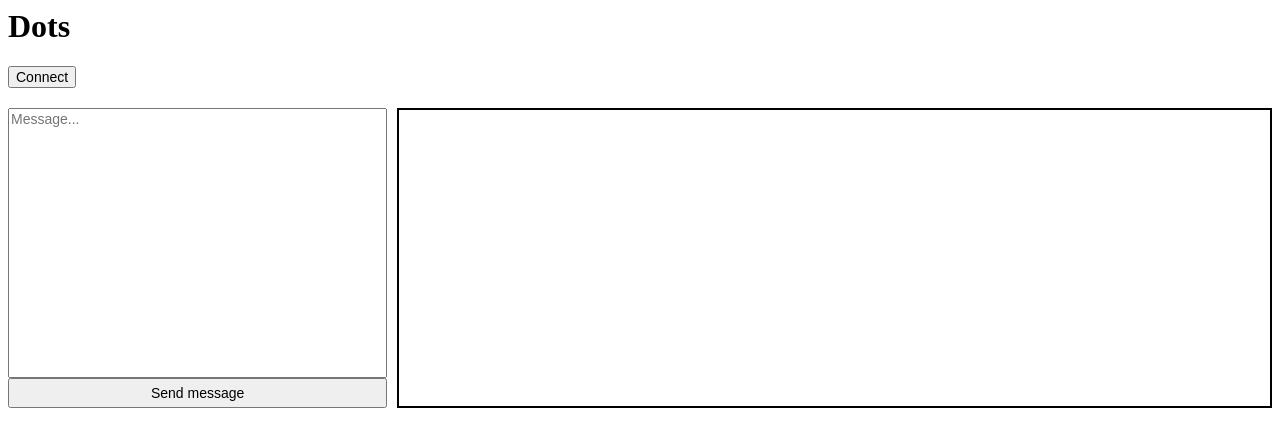
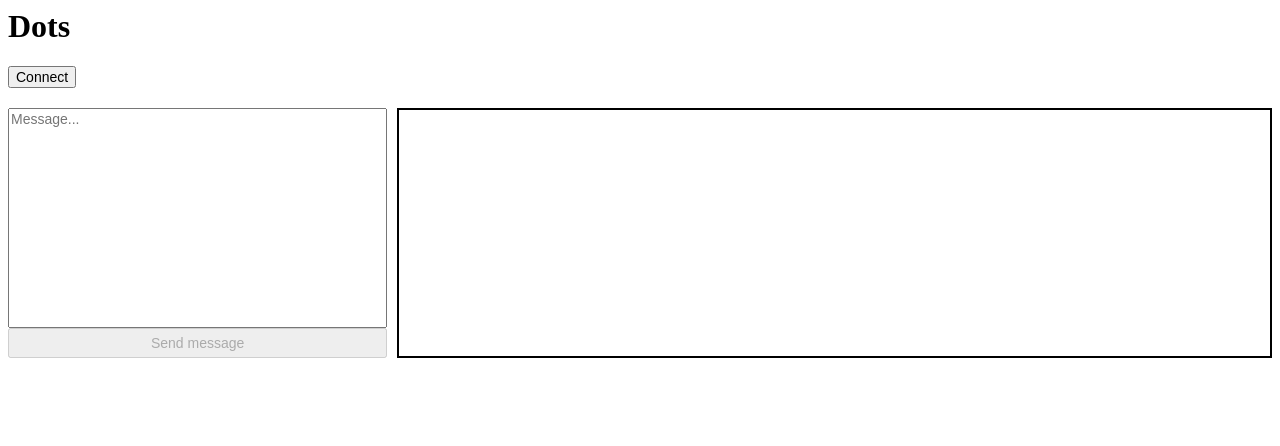
Before and after one commit to tamj0rd2/lilthing, a React app: page / in a window 1280 px wide. Shown: the top 446 px of the page. Built offline with nearby package versions, Linux system fonts and the light colour scheme.

Commit message:
Broadcast messages!

```diff
--- a/package.json
+++ b/package.json
@@ -5,7 +5,7 @@
   "main": "index.js",
   "scripts": {
     "test": "echo \"Error: no test specified\" && exit 1",
-    "server": "nodemon --watch src/server.ts -x ts-node src/server.ts --delay 2",
+    "server": "nodemon --watch src/server.ts -x ts-node src/server.ts --delay 2 --signal SIGTERM",
     "watch": "webpack -w --color --hot",
     "start": "concurrently -s -n server,watch -c blue,green 'npm:server' 'npm:watch'"
   },
@@ -17,6 +17,7 @@
     "react": "^16.13.1",
     "react-dom": "^16.13.1",
     "styled-components": "^5.0.1",
+    "uuid": "^7.0.2",
     "ws": "^7.2.3"
   },
   "devDependencies": {
@@ -27,6 +28,7 @@
     "@types/express": "^4.17.3",
     "@types/node": "^12.12.31",
     "@types/styled-components": "^5.0.1",
+    "@types/uuid": "^7.0.2",
     "@types/webpack-dev-middleware": "^3.7.0",
     "@types/webpack-env": "^1.15.1",
     "@types/webpack-hot-middleware": "^2.25.0",
--- a/src/client/App.tsx
+++ b/src/client/App.tsx
@@ -1,12 +1,19 @@
 import React, { useState, useCallback } from 'react'
-import { MessageList, Debug, MessageForm, AppStyle } from './styles'
+import { MessageList, Debug, MessageForm, AppStyle, MessageItem } from './styles'
+import { useRef } from 'react'
+import { useEffect } from 'react'
 
-export type Message = { info: string }
+export interface Message {
+  info: string,
+  source: string
+}
 
 const App = () => {
   const [isConnected, setIsConnected] = useState<boolean>(false)
   const [ws, setWs] = useState<WebSocket | null>(null)
-  const [received, setReceived] = useState<Message[]>([])
+  const [messages, setMessages] = useState<Message[]>([])
+  const [messageText, setMessageText] = useState("")
+  const messageListRef = useRef<HTMLUListElement>(null)
 
   const toggleConnection = useCallback(() => {
     const shouldConnect = !isConnected
@@ -14,8 +21,10 @@ const App = () => {
     if (shouldConnect) {
       const wsNew = new WebSocket('ws://localhost:8080')
 
-      wsNew.onopen = function open() {
+      wsNew.onopen = function open(e) {
         wsNew.send('I connected :D')
+        console.log(this)
+        console.log(e)
       }
 
       wsNew.onmessage = function incoming({ data }) {
@@ -23,10 +32,10 @@ const App = () => {
         try {
           message = JSON.parse(data)
         } catch (err) {
-          message = { info: data }
+          message = { info: data, source: 'server' }
         }
 
-        setReceived(received => [...received, message])
+        setMessages(messages => [...messages, message])
       }
 
       setWs(wsNew)
@@ -35,19 +44,42 @@ const App = () => {
     }
 
     setIsConnected(shouldConnect)
-  }, [isConnected, setIsConnected, setReceived])
+  }, [isConnected, setIsConnected, setMessages])
+
+  const onMessageSubmit = useCallback((e: React.FormEvent<HTMLFormElement>) => {
+    e.preventDefault()
+
+    if (ws && ws.readyState === 1) {
+      ws.send(messageText)
+
+      const message: Message = { info: messageText, source: 'self' }
+      setMessages(messages => [...messages, message])
+
+      setMessageText("")
+    } else {
+      alert("Error. WS is either undefined or has bad readystate of " + ws?.readyState)
+    }
+  }, [ws, setMessages, messageText, setMessageText, messageListRef.current?.scrollHeight])
+
+  useEffect(() => {
+    const finalMessage = messages[messages.length - 1]
+
+    if (finalMessage?.source === 'self') {
+      messageListRef.current?.querySelector('li:last-child')?.scrollIntoView()
+    }
+  }, [messages, messageListRef])
 
   return (
     <AppStyle>
       <h1>Dots</h1>
       <button onClick={toggleConnection}>{isConnected ? 'Disconnect' : 'Connect'}</button>
       <Debug>
-        <MessageForm>
-          <textarea placeholder="Message..."></textarea>
-          <button type="submit">Send message</button>
+        <MessageForm onSubmit={onMessageSubmit}>
+          <textarea placeholder="Message..." value={messageText} onChange={e => setMessageText(e.target.value)}></textarea>
+          <button type="submit" disabled={!ws || ws.readyState !== 1}>Send message</button>
         </MessageForm>
-        <MessageList>
-          {received.slice().reverse().map((message, index) => <li key={message.info}>{message.info}</li>)}
+        <MessageList ref={messageListRef}>
+          {messages.map(({ info, source }, i) => <MessageItem key={i}><span>{source}</span>{info}</MessageItem>)}
         </MessageList>
       </Debug>
     </AppStyle>
--- a/src/client/styles.tsx
+++ b/src/client/styles.tsx
@@ -1,4 +1,5 @@
 import styled from 'styled-components'
+import { Message } from './App'
 
 export const AppStyle = styled.div`
   button,
@@ -9,29 +10,37 @@ export const AppStyle = styled.div`
   }
 `
 
+export const Debug = styled.div`
+  margin-top: 20px;
+  display: grid;
+  grid-template-columns: 30% auto;
+  grid-gap: 10px;
+  height: 100px;
+  height: 250px;
+`
+
 export const MessageList = styled.ul`
   border: 2px solid black;
   list-style: none;
   padding: 0;
   margin: 0;
 
-  li {
-    padding: 10px 5px 10px 5px;
-    border: 1px solid black;
+  overflow: scroll;
+`
+
+export const MessageItem = styled.li`
+  padding: 10px 5px 10px 5px;
+  border-bottom: 1px solid black;
+
+  span {
+    color: green;
   }
 
-  li::before {
-    content: "server | ";
-    color: green;
+  span::after {
+    margin: 0 5px 0 5px;
+    border-right: 1px solid black;
+    content: '';
   }
-`
-
-export const Debug = styled.div`
-  margin-top: 20px;
-  display: grid;
-  grid-template-columns: 30% auto;
-  grid-gap: 10px;
-  min-height: 300px;
 `
 
 export const MessageForm = styled.form`
```
Also changed, not shown: src/server.ts (+34 -11 lines), 1 other file (tests, documents, lock files or other folders).
